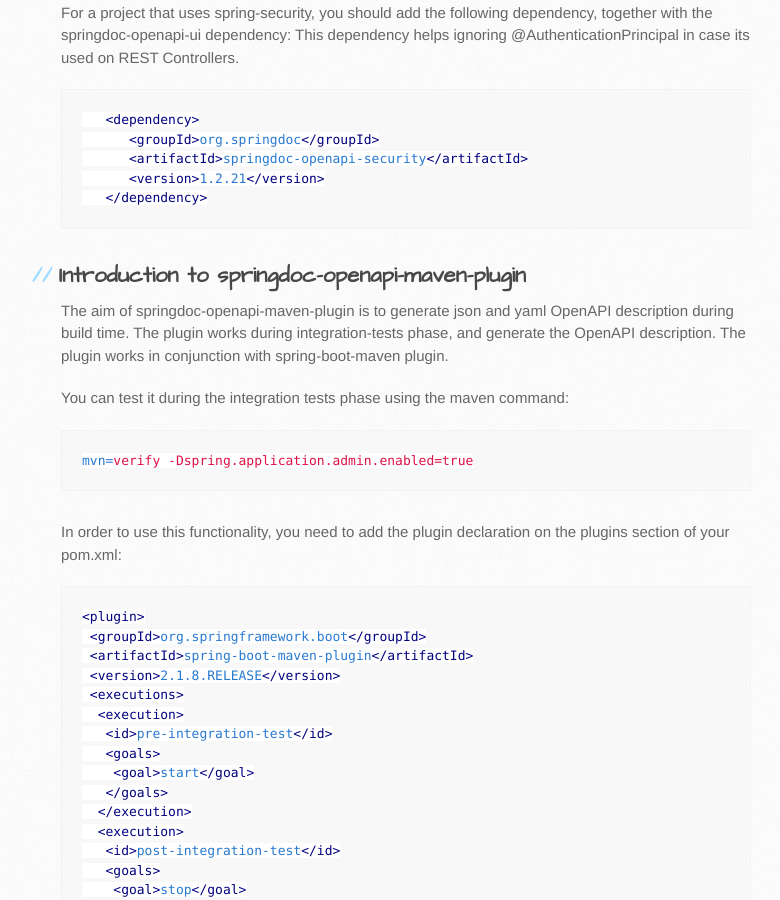
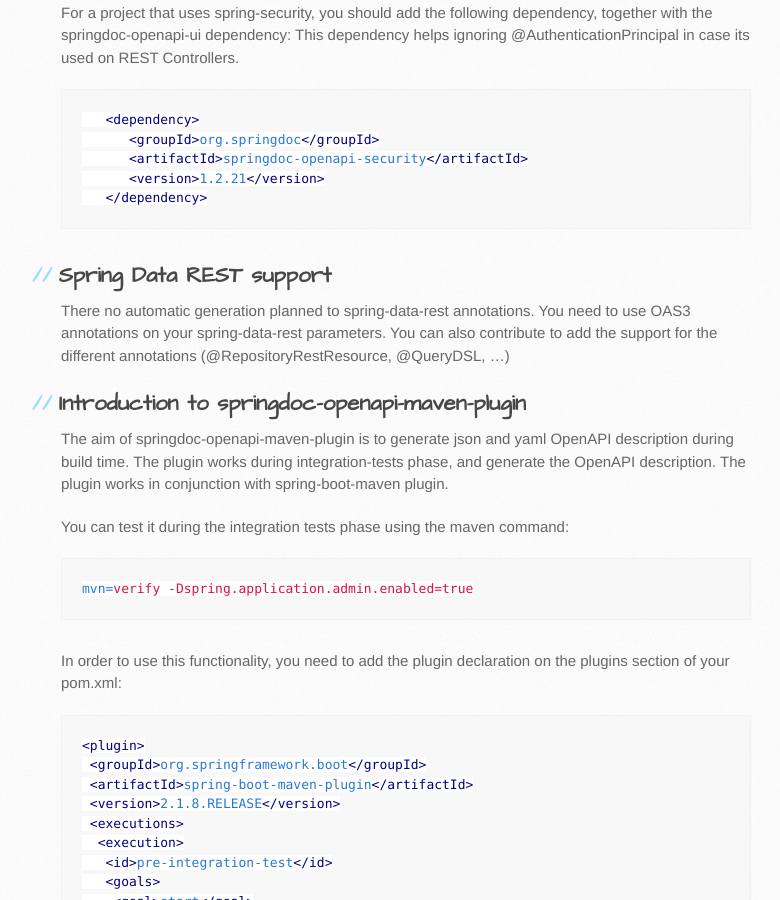
Before and after one commit to springdoc/springdoc-openapi-demos, a Jekyll site: the page built from docs/index.md, in a window 1280 px wide and 900 px high, scrolled down 5287 px. Shown: the whole window, without its empty margins (109-889 px from the left). Built offline with Jekyll 4.4.1, drawn with Linux system fonts in a browser that asks for light colours.

Commit message:
update FAQ

````diff
--- a/docs/index.md
+++ b/docs/index.md
@@ -171,6 +171,11 @@ This dependency helps ignoring @AuthenticationPrincipal in case its used on REST
    </dependency>
 ```
 
+##  Spring Data REST support
+There no automatic generation planned to spring-data-rest annotations.
+You need to use OAS3 annotations on your spring-data-rest parameters.
+You can also contribute to add the support for the different annotations (@RepositoryRestResource, @QueryDSL, ...)
+
 ## **Introduction to springdoc-openapi-maven-plugin**
 
 The aim of springdoc-openapi-maven-plugin is to generate json and yaml OpenAPI description  during build time.
````
